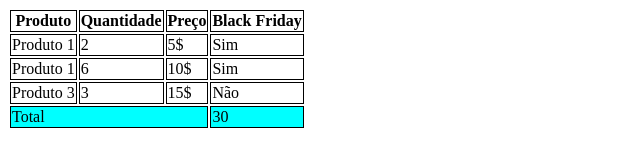
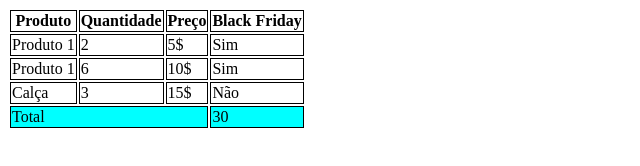
Before and after one commit to ThalesMesquita/aula-tabela, a plain HTML site: page index.html in a window 1280 px wide. Shown: the full height of the page, 0-640 px from the left. Drawn offline with Linux system fonts and the light colour scheme.

Commit message:
trocado de produto para calça

```diff
--- a/index.html
+++ b/index.html
@@ -44,7 +44,7 @@
                 <td>Sim</td>
             </tr>
             <tr>
-                <td>Produto 3</td>
+                <td>Calça</td>
                 <td>3</td>
                 <td>15$</td>
                 <td>Não</td>
```
